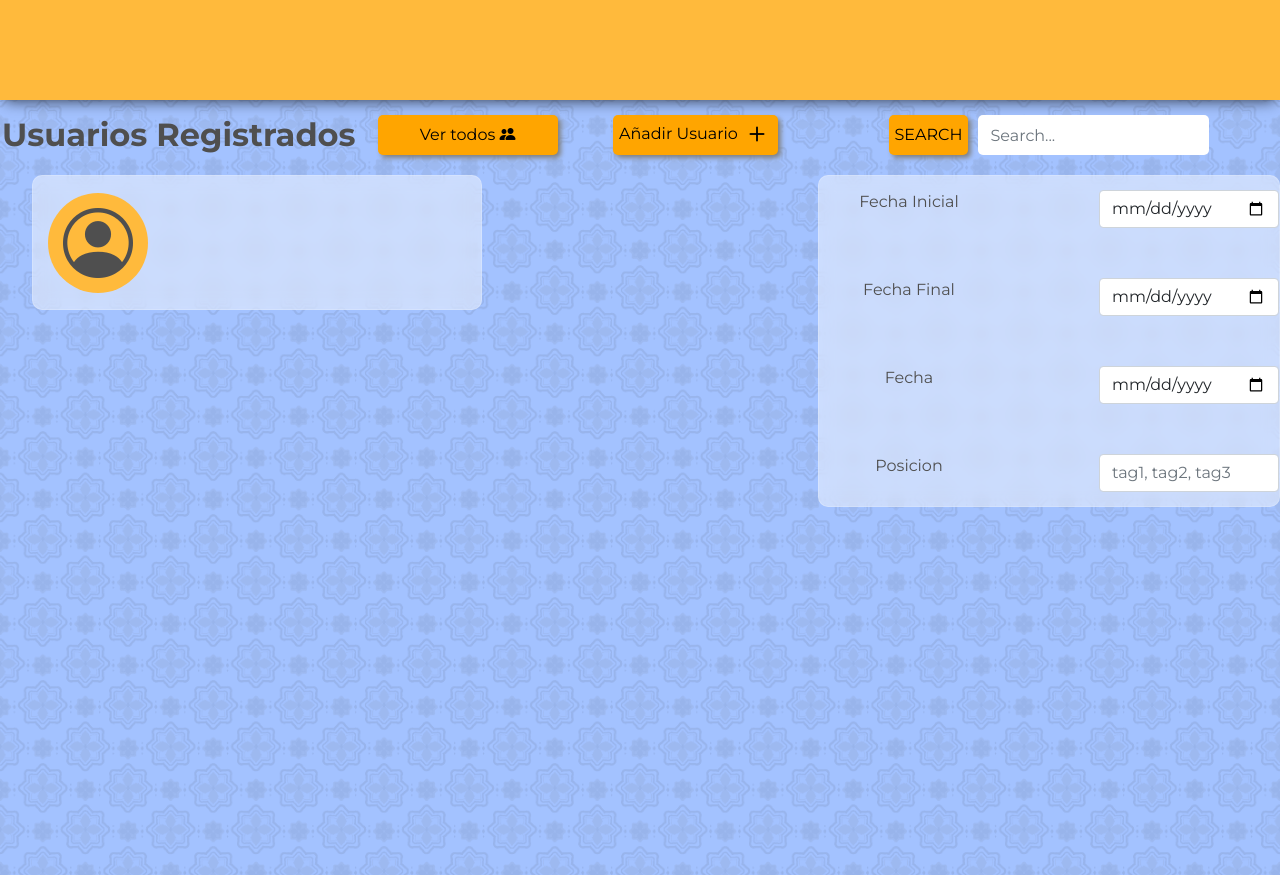
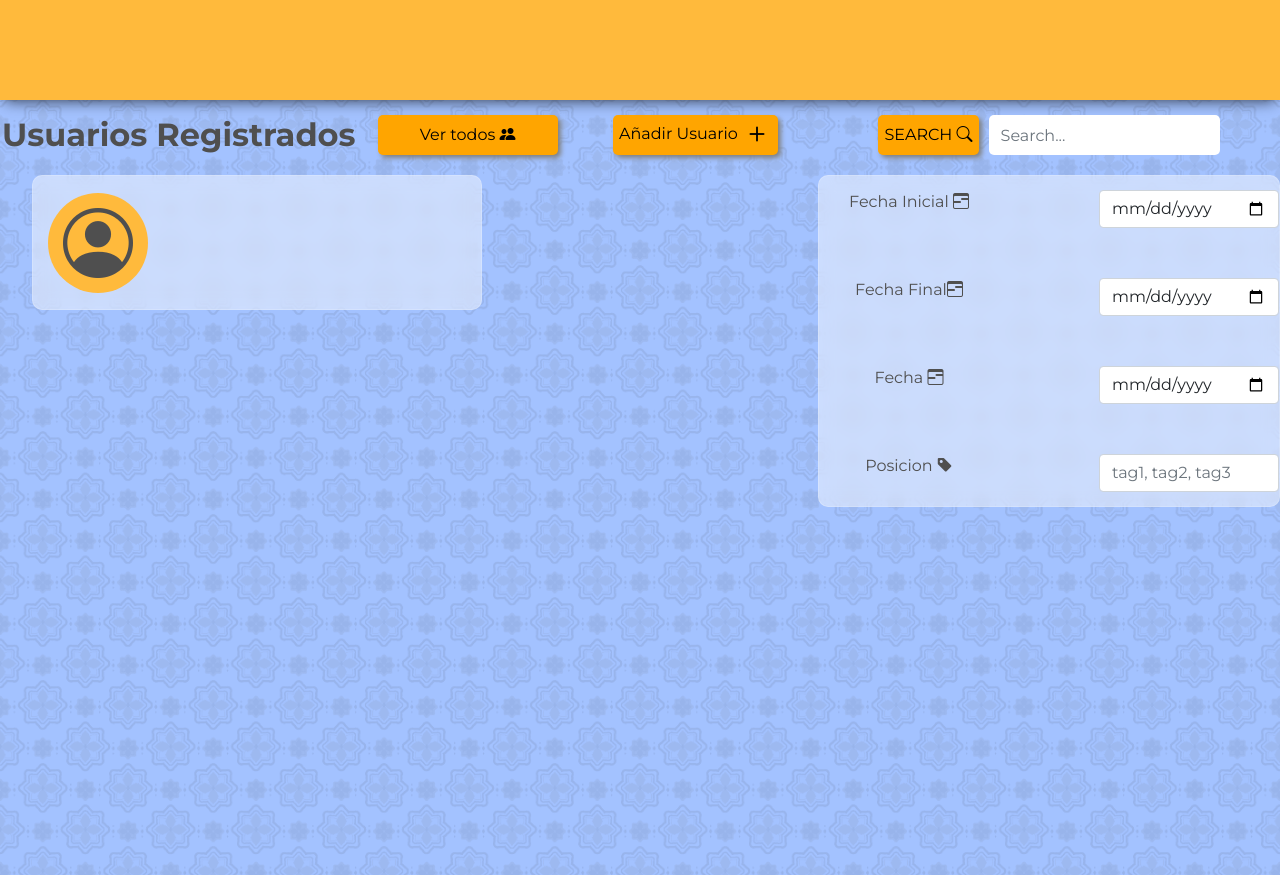
Before and after one commit to Eduardnol/Database-Front, a Vue app: page / in a window 1280 px wide. Built offline with nearby package versions, Linux system fonts and the light colour scheme.

Commit message:
Icons added

```diff
--- a/src/components/all_users/Filters.vue
+++ b/src/components/all_users/Filters.vue
@@ -1,14 +1,15 @@
 <template>
   <div class="allfilters">
-    <p>Fecha Inicial</p>
+    <p>Fecha Inicial <i class="bi bi-calendar3-range"></i></p>
     <input v-model="beginDateBirthday" class="form-control" type="date" />
 
-    <p>Fecha Final</p>
+    <p>Fecha Final<i class="bi bi-calendar3-range"></i></p>
     <input v-model="endDateBirthday" class="form-control" type="date" />
 
-    <p>Fecha</p>
+    <p>Fecha <i class="bi bi-calendar3-range"></i></p>
     <input v-model="dateSaint" class="form-control" type="date" />
-    <p>Posicion</p>
+    <p>Posicion <i class="bi bi-tag-fill"></i></p>
+
     <input
       type="text"
       v-model="tags"
--- a/src/components/all_users/Search.vue
+++ b/src/components/all_users/Search.vue
@@ -1,6 +1,8 @@
 <template>
   <div id="keyword">
-    <button id="searchButton" @click="search">SEARCH</button>
+    <button id="searchButton" @click="search">
+      SEARCH <i class="bi bi-search"></i>
+    </button>
     <input
       type="search"
       class="form-control"
```
